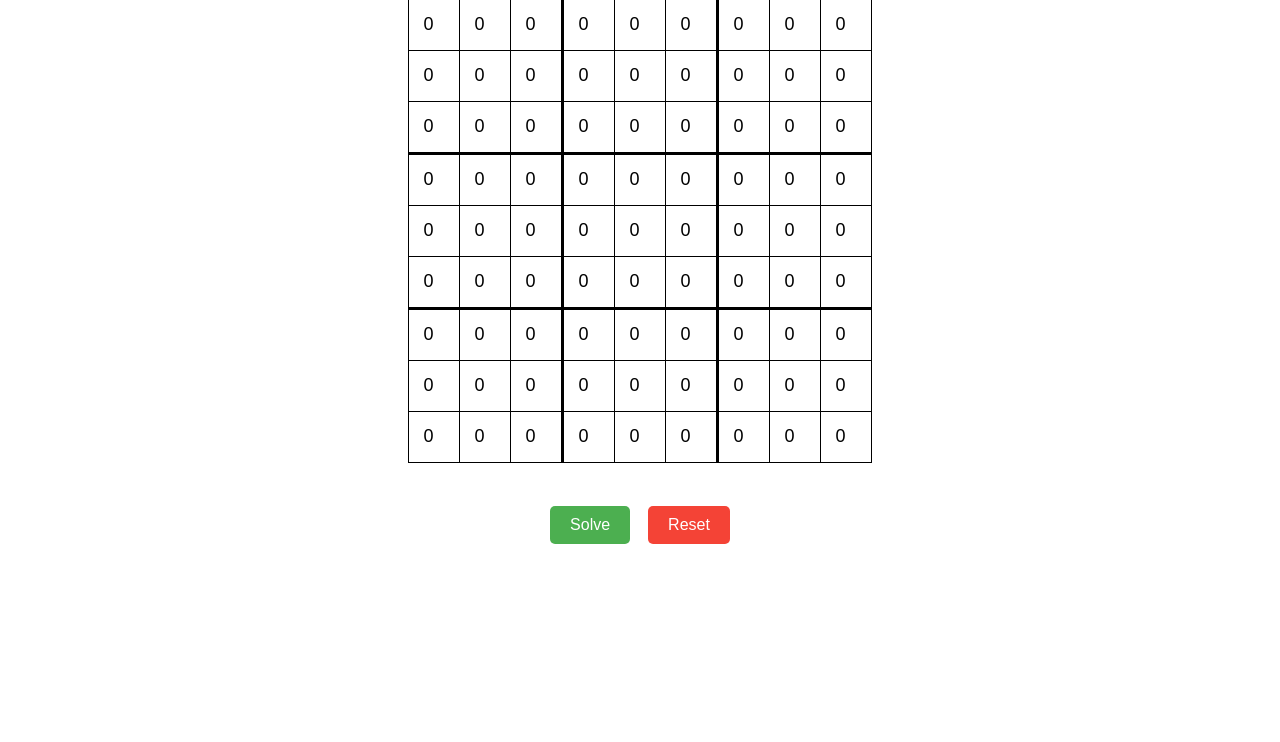
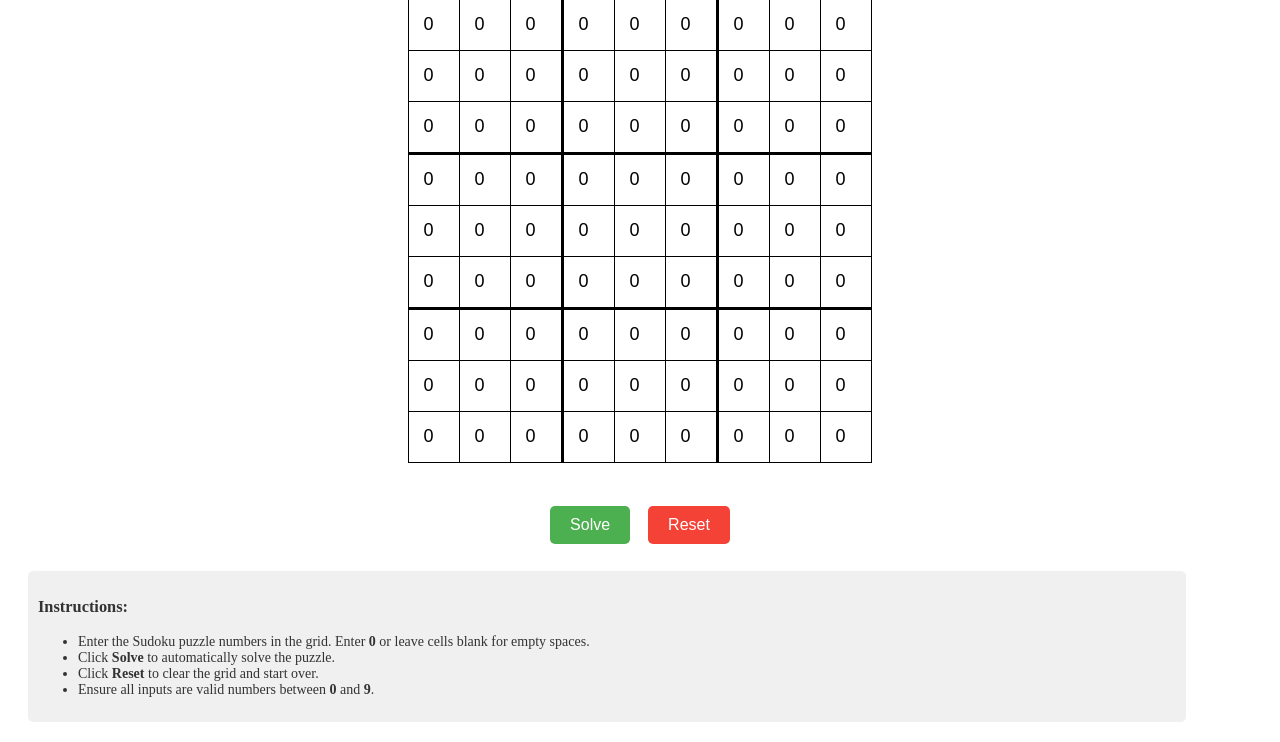
Before and after one commit to Ponharish/SodukuSolver, a Django app: page / in a window 1280 px wide. Shown: the part 117-859 px from the top of the page. Before the commit the page ends 661 px from the top, so only its background shows below. Run offline with Django 5.2, Linux system fonts and the light colour scheme.

Commit message:
Add instruction in board.html

```diff
--- a/UserInteraction/Templates/board.html
+++ b/UserInteraction/Templates/board.html
@@ -73,6 +73,16 @@
         .blink-success {
             animation: blinkGreen 0.5s ease-in-out 2; /* Blinks green twice */
         }
+        .instructions {
+                background-color: #f0f0f0;
+                padding: 10px;
+                margin: 20px;
+                font-size: 14px;
+                color: #333;
+                text-align: left;
+                width: 90%;
+                border-radius: 5px;
+            }
     </style>
 
     <head>
@@ -205,6 +215,16 @@
             {% endfor %}
             {% endif %}
         </div>
+
+        <div class="instructions">
+            <h3>Instructions:</h3>
+            <ul>
+                <li>Enter the Sudoku puzzle numbers in the grid. Enter <b>0</b> or leave cells blank for empty spaces.</li>
+                <li>Click <b>Solve</b> to automatically solve the puzzle.</li>
+                <li>Click <b>Reset</b> to clear the grid and start over.</li>
+                <li>Ensure all inputs are valid numbers between <b>0</b> and <b>9</b>.</li>
+            </ul>
+        </div>
     </body>
     <script>
         function confirmReset() {
```
